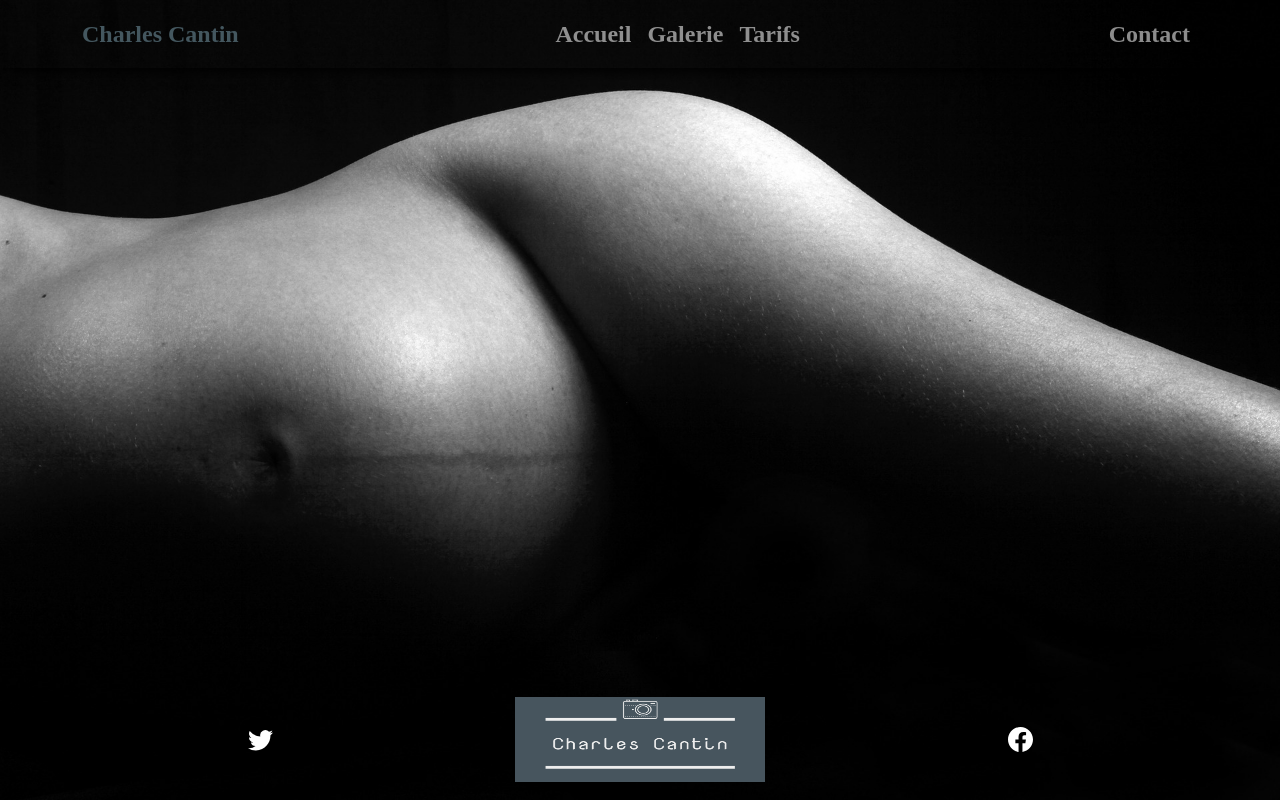
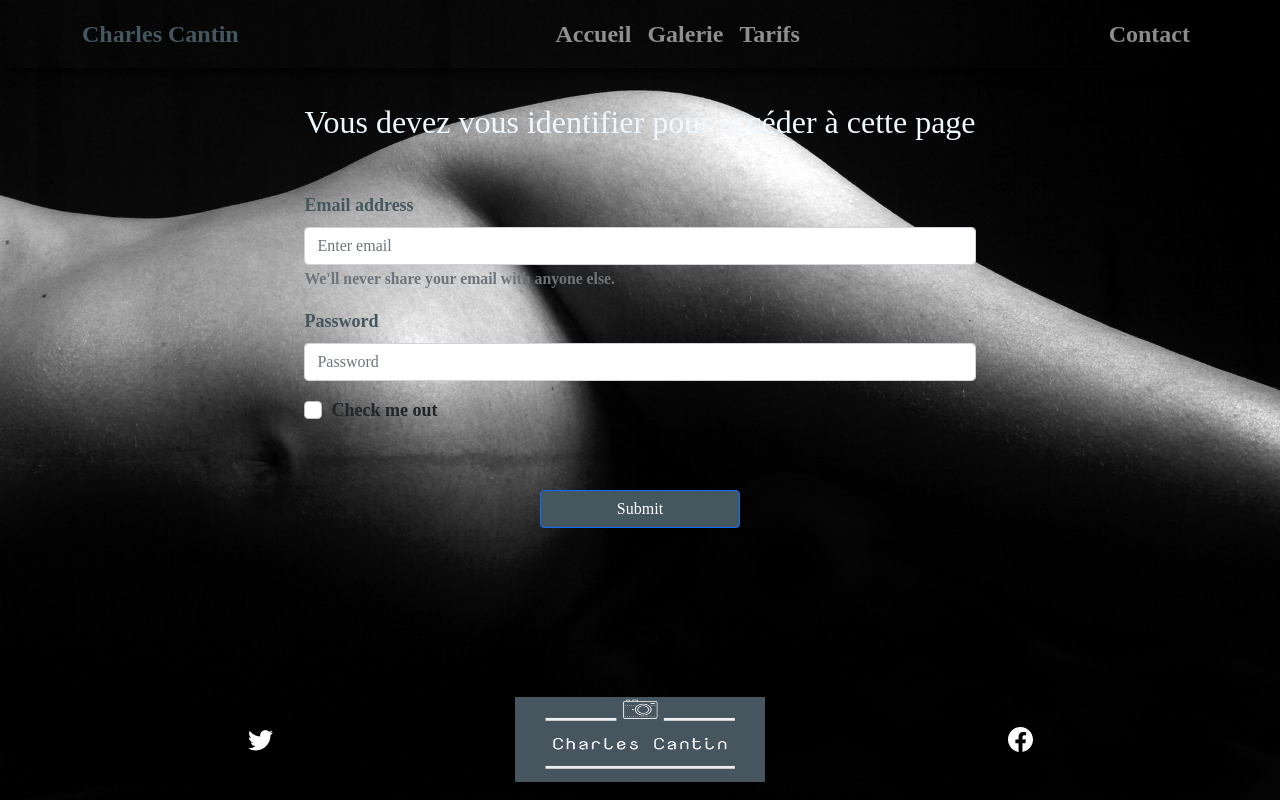
Before and after one commit to olivierchavant/my-projet-photo, a React (Create React App) app: page /login in a window 1280 px wide. Built offline with nearby package versions, Linux system fonts and the light colour scheme.

Commit message:
ajout gestion des aiturisations

```diff
--- a/package.json
+++ b/package.json
@@ -13,6 +13,7 @@
     "@testing-library/user-event": "^13.5.0",
     "axios": "^0.26.1",
     "bootstrap": "^5.1.3",
+    "jwt-decode": "^3.1.2",
     "pg": "^8.7.3",
     "pg-connection-string": "^2.5.0",
     "react": "^17.0.2",
--- a/src/App.js
+++ b/src/App.js
@@ -1,5 +1,5 @@
 
-import React from "react";
+import React, { useState } from "react";
 import { BrowserRouter as Router , Route, Switch  } from 'react-router-dom';
 import Contact from "./components/Contact";
 import Home from "./components/Home";
@@ -8,22 +8,40 @@ import Layout from "./UI/Layout";
 import CarouselList from "./components/Galerie/CarouselList";
 import { cardPost } from "./components/Galerie/cardPost";
 import EnvoiOk from "./components/Contact/EnvoiOk";
+import { LoginPage } from "./components/Login/LoginPage";
+import AuthContext from "./contexts/authContext";
+import isAuthentificate from "./components/services/isAuth";
+import PrivateRoute from "./components/Login/PrivateRoute";
 
 
 export default function App() {
+
+  const [isAuthenticated,setIsAuthenticated] = useState(isAuthentificate())
+
   return (
+    <AuthContext.Provider
+    value={{
+      isAuthenticated ,
+      setIsAuthenticated }
+    }>
+
      <Router>
       <Layout>
         <Switch>
-          <Route component={Contact} path="/contact"/>
+
+          <PrivateRoute exact path="/contact" component={Contact} />
           <Route component={EnvoiOk} exact path="/ok" />
           <Route component={cardPost} exact path="/galerie"/>
           <Route component={CarouselList} exact path="/galerie/post/:id"/>
           <Route component={Tarifs} exact path="/tarifs"/>
+          <Route component={LoginPage} exact path="/login"/>
           <Route component={Home} exact path="/"/>
+
 
         </Switch>
       </Layout>
      </Router>
+     </AuthContext.Provider>
+
   );
 }
--- a/src/Config.js
+++ b/src/Config.js
@@ -1,3 +1,4 @@
-export const API_URL = "https://my-base-strapi.herokuapp.com"
-// export const API_URL = "http://localhost:1337"
+// export const API_URL = "https://my-base-strapi.herokuapp.com"
+export const API_URL = "http://localhost:1337"
 export const API_POST ="https://formspree.io/f/xoqrlpww"
+export const API_AUTH ="http://localhost:1337/api/auth/local"
--- a/src/components/Contact/index.js
+++ b/src/components/Contact/index.js
@@ -63,7 +63,7 @@ export default function Contact() {
   return (
     <Wrapper>
       <h2>Contactez Moi...... </h2>
-      <Container  fluide >
+      <Container  fluide="true" >
           <Form noValidate validated={validated} onSubmit={handleSubmit}
              >
             <Row className="mb-3">
--- /dev/null
+++ b/src/components/Login/LoginPage.js
@@ -0,0 +1,105 @@
+import React, { useContext, useState } from 'react';
+import { Form, Button, Row } from 'react-bootstrap';
+import authentificate from '../services/Auth';
+import authContext from '../../contexts/authContext';
+import { useHistory } from 'react-router-dom';
+import styled from 'styled-components';
+
+export const LoginPage = () => {
+    const history = useHistory()
+
+    const [credential, setCredential] = useState(
+        {
+            "identifier": "" ,
+            "password": ""
+        }
+    )
+    const {setIsAuthenticated} = useContext(authContext)
+
+    const handleChange = ({currentTarget}) => {
+        const { name  , value} = currentTarget;
+        setCredential({
+          ...credential,
+          [name]: value,
+        })
+        console.log(credential)
+    }
+    const handleSubmit = async (event) => {
+        event.preventDefault();
+        try {
+            await authentificate(credential)
+            setIsAuthenticated(true)
+            history.replace("contact")
+        } catch(error) {console.log(error) }
+
+
+
+    }
+  return (
+    <Wrapper>
+    <Row>
+    <h2> Vous devez vous identifier pour accéder à cette page </h2>
+    </Row>
+    <Row>
+    <Form onSubmit={handleSubmit}>
+        <Form.Group className="mb-3" >
+            <Form.Label>Email address</Form.Label>
+            <Form.Control
+            type="email"
+            placeholder="Enter email"
+            id='identifier'
+            name='identifier'
+            onChange={handleChange}
+
+            />
+            <Form.Text
+            className="text-muted"
+            >
+            We'll never share your email with anyone else.
+            </Form.Text>
+        </Form.Group>
+
+        <Form.Group className="mb-3" >
+            <Form.Label>Password</Form.Label>
+            <Form.Control
+             type="password"
+             placeholder="Password"
+             id='password'
+            name='password'
+            onChange={handleChange}/>
+        </Form.Group>
+        <Form.Group className="mb-3" controlId="formBasicCheckbox">
+            <Form.Check type="checkbox" label="Check me out" />
+        </Form.Group>
+        <Row className='center'>
+        <Button   variant="primary" type="submit">
+            Submit
+        </Button>
+        </Row>
+    </Form>
+    </Row>
+    </Wrapper>
+  )
+}
+const Wrapper = styled.div`
+
+padding-bottom: 50px;
+padding-top: 25px;
+h2 {
+  text-align: center;
+margin-bottom: 50px;  }
+
+@media screen and (min-width: 1280px) {
+.container {
+  padding-top: 100px ;
+}}
+button { margin-top: 20px;
+  background:  #44575f ;
+
+  width: 200px; }
+
+.center { padding-top: 30px;  justify-content: center;
+}
+.form-label { color: #44575f  }
+
+ `
--- /dev/null
+++ b/src/components/Login/PrivateRoute.js
@@ -0,0 +1,22 @@
+import React,  { useContext, } from 'react';
+import { useHistory, Redirect,Route } from 'react-router-dom';
+import authContext from '../../contexts/authContext'
+
+const  PrivateRoute = ({path, component}) =>  {
+
+    const {isAuthenticated} = useContext(authContext)
+    const {location} = useHistory()
+
+    if (isAuthenticated) {
+      return <Route path={path} component={component}/>
+     } else if (!isAuthenticated && location.pathname === "/contact") {
+      return <Redirect to='/login'/>
+     }
+     else {
+       return <Redirect to='/'/>
+     }
+
+
+}
+
+export default PrivateRoute
--- a/src/components/Tarifs/index.js
+++ b/src/components/Tarifs/index.js
@@ -1,6 +1,6 @@
 
 import styled from "styled-components";
-import { Table , Container, Spinner,Nav } from 'react-bootstrap';
+import { Table , Container, Spinner} from 'react-bootstrap';
 import 'bootstrap/dist/css/bootstrap.min.css';
 import useFetch from "../hooks/useFetch";
 import { API_URL } from "../../Config";
--- /dev/null
+++ b/src/components/services/Auth.js
@@ -0,0 +1,18 @@
+import { API_AUTH } from "../../Config";
+import axios from 'axios';
+import jwtDecode from "jwt-decode";
+import isAuthentificate from "./isAuth";
+
+export default function authentificate(credential){
+    axios.post(API_AUTH,credential)
+    .then(res => res.data)
+    .then(data => {
+        window.localStorage.setItem("authToken", data.jwt)
+        window.localStorage.setItem("username", data.user.username)
+        axios.defaults.headers["Authorization"] = "Bearer" + data.jwt
+        console.log(jwtDecode(data.jwt))
+        console.log(isAuthentificate())
+
+    })
+
+}
--- /dev/null
+++ b/src/components/services/isAuth.js
@@ -0,0 +1,16 @@
+
+import jwtDecode from "jwt-decode";
+
+
+export default function isAuthentificate() {
+    const token = window.localStorage.getItem("authToken")
+
+    if(token) {
+        const {exp}  = jwtDecode(token)
+        if ( exp * 1000 > new Date().getTime()) {
+            return true
+        }
+        return false
+    }
+    return false
+}
--- /dev/null
+++ b/src/contexts/authContext.js
@@ -0,0 +1,6 @@
+import React from "react";
+
+export default React.createContext({
+    isAuthenticated: false ,
+    setIsAuthenticated: (value) => {}
+})
```
Also changed, not shown: 1 other file (tests, documents, lock files or other folders).
